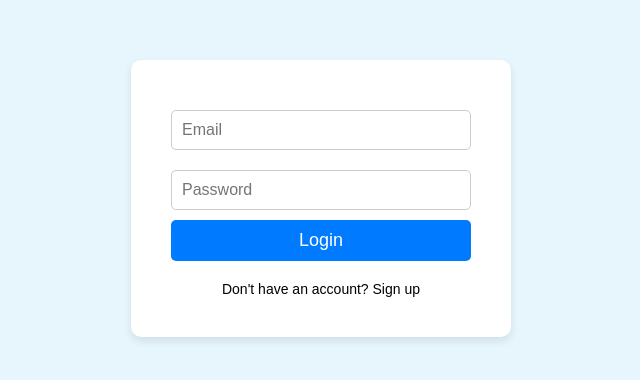
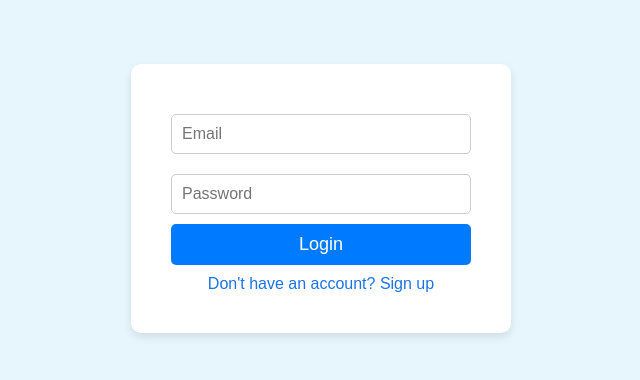
Before and after one commit to flyooy/TeamProject_TeamPlay, a React (Vite) app in the folder teamPlay/: page /login in a window 1280 px wide. Shown: the part 202-582 px from the top of the page, without its empty margins (319-959 px from the left). Built offline with nearby package versions, Linux system fonts and the light colour scheme.

Commit message:
Update FormPage.css and LoginPage.css

```diff
--- a/teamPlay/src/Pages/FormPage.css
+++ b/teamPlay/src/Pages/FormPage.css
@@ -49,6 +49,7 @@ button {
   font-size: 18px;
   cursor: pointer;
   transition: background-color 0.3s ease;
+  margin-bottom: 10px;
 }
 
 
@@ -57,18 +58,20 @@ button:hover {
 }
 
 
- a {
-  display: block;
-  margin-top: 20px;
+a {
+
+  color: #1a73e8;
   text-decoration: none;
-  color: #007bff;
-  font-size: 14px;
-  transition: color 0.3s ease;
-  color: inherit;
-    text-decoration: none;
-    cursor: pointer;
+  font-weight: 500;
+  transition: color 0.3s ease, text-decoration 0.3s ease;
+
+}
+a:hover {
+  color: #0a58ca;
+  text-decoration: underline;
+  cursor: pointer;
 }
 
- a:hover {
-  color: #0056b3;
+a:active {
+  color: #00509d;
 }
--- a/teamPlay/src/Pages/LoginPage.jsx
+++ b/teamPlay/src/Pages/LoginPage.jsx
@@ -1,6 +1,6 @@
 import { useState,useEffect } from "react";
 import { useNavigate } from "react-router-dom";
-import "./FormPage.css?v=1";
+import "./FormPage.css";
 
 export default function LoginPage() {
   const [email, setEmail] = useState("");
@@ -122,7 +122,7 @@ export default function LoginPage() {
         />
         <input
           onChange={(e) => setPassword(e.target.value)}
-          type="text"
+          type="password"
           placeholder="Password"
         />
         <button onClick={login}>Login</button>
--- a/teamPlay/src/Pages/RegistrationPage.jsx
+++ b/teamPlay/src/Pages/RegistrationPage.jsx
@@ -1,5 +1,5 @@
 import { useState } from 'react';
-import './FormPage.css?v=1'
+import './FormPage.css'
 import { useNavigate } from 'react-router-dom';
 
 export default function RegistrationPage() {
```
